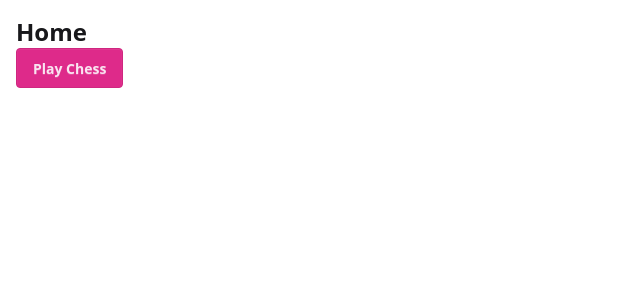
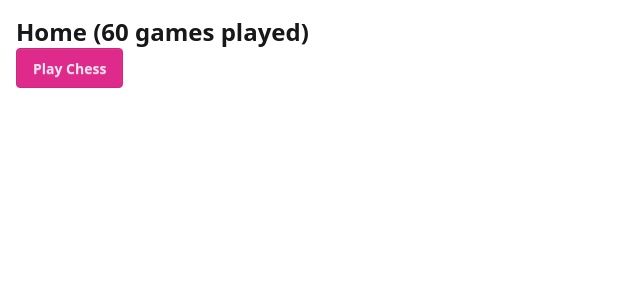
Before and after one commit to 2025-spring-adv-fe/tca-hendrix-chess, a React (Vite) app: page /Play in a window 1280 px wide. Shown: the top 300 px of the page, without its empty margins (0-640 px from the left). Built offline with nearby package versions, Linux system fonts and the light colour scheme; the HTML template or start-up script is replaced by a standard one.

Commit message:
lifted state passed to each child component via react props

```diff
--- a/src/App.tsx
+++ b/src/App.tsx
@@ -7,11 +7,11 @@ import {
 import { Home } from './Home';
 import { Setup } from './Setup';
 import { Play } from './Play';
-
-
-
+import { useState } from 'react';
 
 const App = () => {
+
+const [totalGameCount, setTotalGamesCount] = useState(6);
 
 
 
@@ -27,21 +27,25 @@ const App = () => {
           <Route
             path='/'
             element={
-              <Home/>
+              <Home
+              totalGameCount={totalGameCount}
+              />
               }
           />
 
           <Route
             path='/setup'
             element={
-              <Setup/>
+              <Setup
+              totalGameCount={totalGameCount}/>
               }
           />
 
           <Route
             path='/Play'
             element={
-              <Play/>
+              <Play
+              totalGameCount={totalGameCount}/>
               }
           />
         </Routes>
--- a/src/Home.tsx
+++ b/src/Home.tsx
@@ -1,6 +1,13 @@
 import { useNavigate } from "react-router"
 
-export const Home = () => {
+interface HomeProps {
+    totalGameCount: number;
+};
+
+
+export const Home: React.FC<HomeProps> = ({
+  totalGameCount
+}) => {
 
   const nav = useNavigate();
     return (
@@ -8,7 +15,7 @@ export const Home = () => {
       <h3
           className='text-2xl font-bold'
           >
-          Home
+          Home ({totalGameCount}0 games played)
           </h3>
           <button
           className='btn btn-active btn-secondary btn-large'
--- a/src/Play.tsx
+++ b/src/Play.tsx
@@ -1,7 +1,13 @@
 import { useState } from "react";
 import { useNavigate } from "react-router"
 
-export const Play = () => {
+interface PlayProps {
+  totalGameCount: number;
+};
+
+export const Play: React.FC<PlayProps> = ({
+  totalGameCount
+}) => {
 
   const navThree = useNavigate();
   const [turnNumber, setTurnNumber] = useState(6);
@@ -11,7 +17,7 @@ export const Play = () => {
       <h3
           className='text-2xl font-bold'
           >
-            Play
+            Play ({totalGameCount} games played)
 
       </h3>
             <h4>
--- a/src/Setup.tsx
+++ b/src/Setup.tsx
@@ -1,6 +1,12 @@
 import { useNavigate } from "react-router"
 
-export const Setup = () => {
+interface SetupProps {
+  totalGameCount: number;
+};
+
+export const Setup: React.FC<SetupProps> = ({
+  totalGameCount
+}) => {
 
 
   const navTwo = useNavigate();
@@ -9,7 +15,7 @@ export const Setup = () => {
       <h3
           className='text-2xl font-bold'
           >
-          Setup
+          Setup ({totalGameCount} games played)
           </h3>
           <button
           className='btn btn-active btn-secondary btn-large'
```
